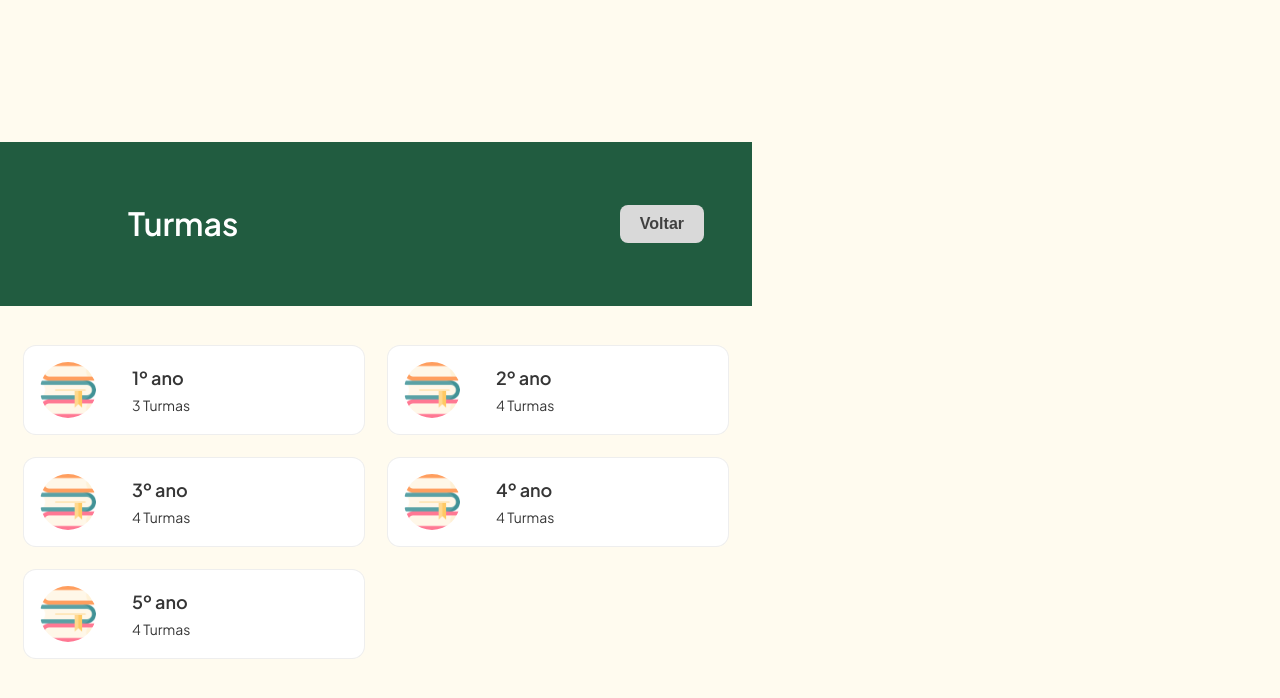
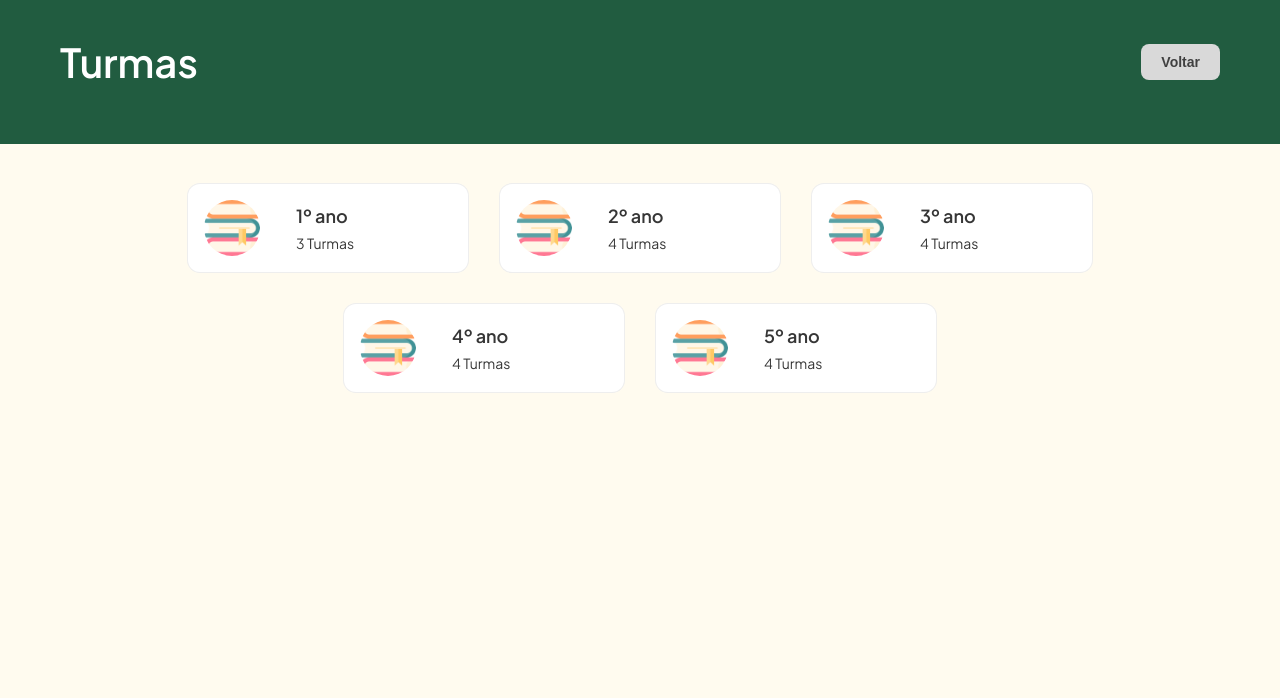
Before and after one commit to dominiquesantos/hackaton, a React (Vite) app: page /responsavel/turmas in a window 1280 px wide. Shown: the top 698 px of the page. Built offline with nearby package versions, Linux system fonts and the light colour scheme.

Commit message:
TurmasResponsavel.css

```diff
--- a/src/styles/TurmasResponsavel.css
+++ b/src/styles/TurmasResponsavel.css
@@ -1,62 +1,45 @@
-/* src/styles/TurmasResponsavel.css */
-body {
-  min-height: 100vh;
-  margin: 0;
-  padding: 0;
+.turmas-responsavel-container {
   font-family: 'Plus Jakarta Sans', sans-serif;
   background-color: #FFFBEF;
-
-}
-
-.turmas-container {
+  min-height: 100vh;
   display: flex;
   flex-direction: column;
-  min-height: 100vh;
 }
 
 
-/* Header verde com título e botão */
 .turmas-header {
   background-color: rgba(1, 70, 39, 0.87);
-  color: #FFFFFF;
+  color: white;
   display: flex;
   justify-content: space-between;
   align-items: center;
-  padding: 24px 48px;
-  width: 100%;
-  box-sizing: border-box;
+  padding: 40px 60px 60px;
 }
 
 .turmas-header h1 {
-  font-size: 32px;
   font-weight: 600;
+  font-size: 40px;
   margin: 0;
-
-  align-items: center;
-  padding: 40px 80px;
-
 }
 
-/* Botão Voltar */
 .voltar-btn {
   background-color: #D9D9D9;
-  color: #363636;
+  color: #404040;
+  border: none;
+  padding: 10px 20px;
   font-family: 'Plus Jakarta Sans', sans-serif;
   font-weight: 600;
-  padding: 8px 24px;
-  border: none;
-  border-radius: 8px;
+  font-size: 14px;
+  border-radius: 6px;
   cursor: pointer;
 }
 
-/* Grid de cards centralizado */
 .cards-grid {
-  max-width: 1100px;
-  margin: 40px auto 0;
-  display: grid;
-  grid-template-columns: repeat(auto-fit, minmax(340px, 1fr));
-  gap: 24px;
-  padding: 0 24px;
+  display: flex;
+  flex-wrap: wrap;
+  gap: 32px;
+  padding: 40px 60px;
+  justify-content: center;
 }
 
 .turma-card {
@@ -67,6 +50,7 @@ body {
   padding: 16px;
   border-radius: 12px;
   box-shadow: 0 0 0 1px #eee;
+  width: 280px;
 }
 
 .turma-card img {
```
